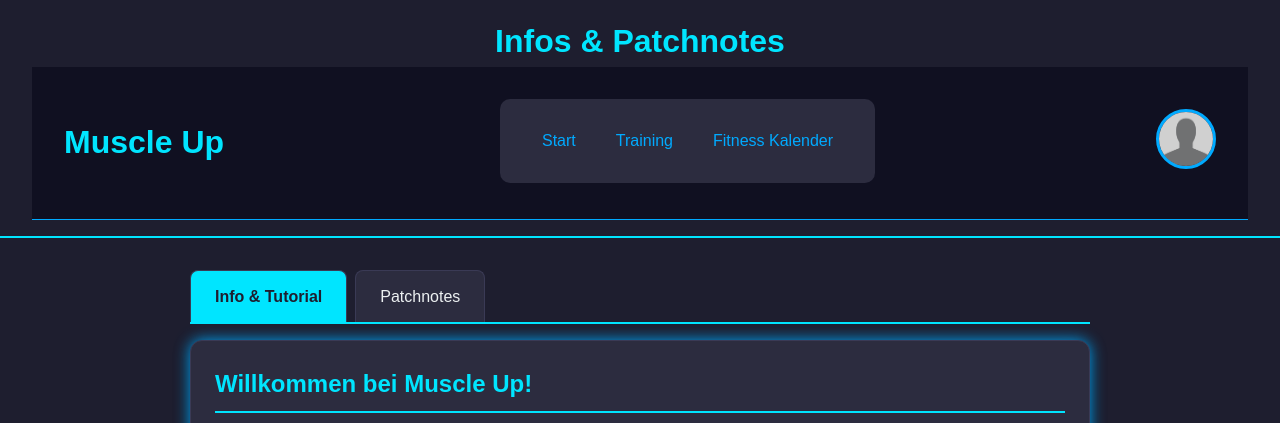
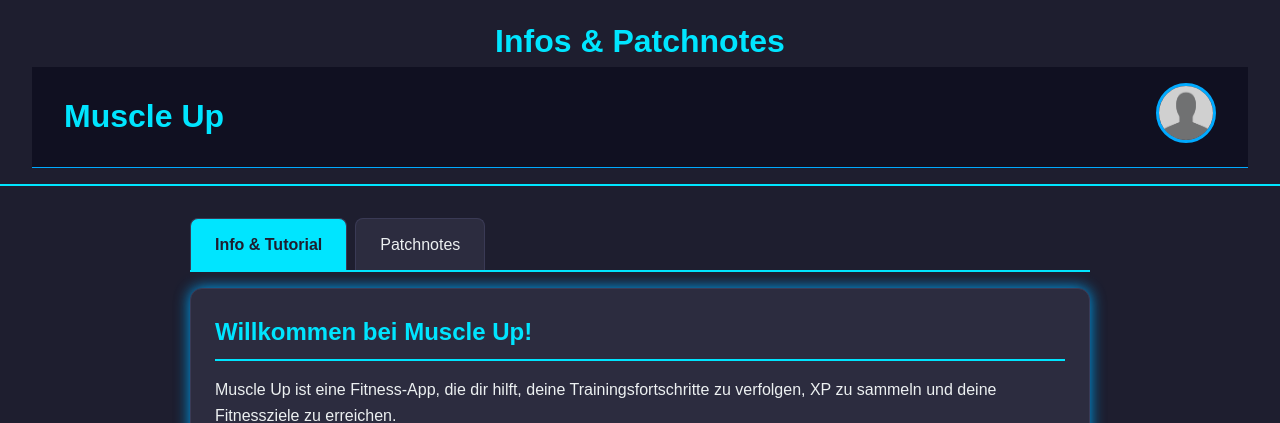
Before and after one commit to TendouToru/Muscle-UP, a Flask app: page /info in a window 1280 px wide. Shown: the top 423 px of the page. Run offline with Flask 3, Linux system fonts and the light colour scheme; the visitor is signed in with stand-in values (Sample User, id 1); data that the repository does not hold is empty.

Commit message:
nva info

```diff
--- a/Muscle Up/templates/info.html
+++ b/Muscle Up/templates/info.html
@@ -269,11 +269,6 @@
             <h2 class="headline">Infos & Patchnotes</h2>
             <div class="nav-bar">
                 <h1 class="headline">Muscle Up</h1>
-                <nav class="nav-top">
-                    <a href="{{ url_for('index') }}" class="link">Start</a>
-                    <a href="{{ url_for('workout_page') }}" class="link">Training</a>
-                    <a href="{{ url_for('fitness_kalendar') }}" class="link">Fitness Kalender</a>
-                </nav>
 
                 <!-- Rechts: Userbereich / Login -->
                 {% if 'user_id' in session %}
```
